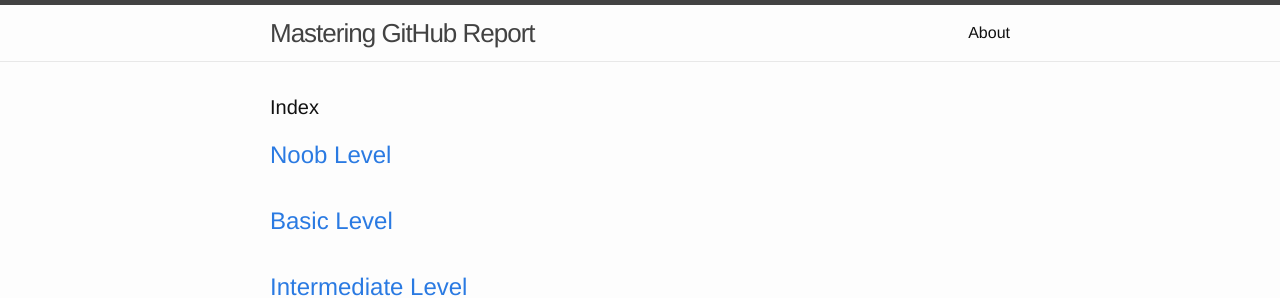
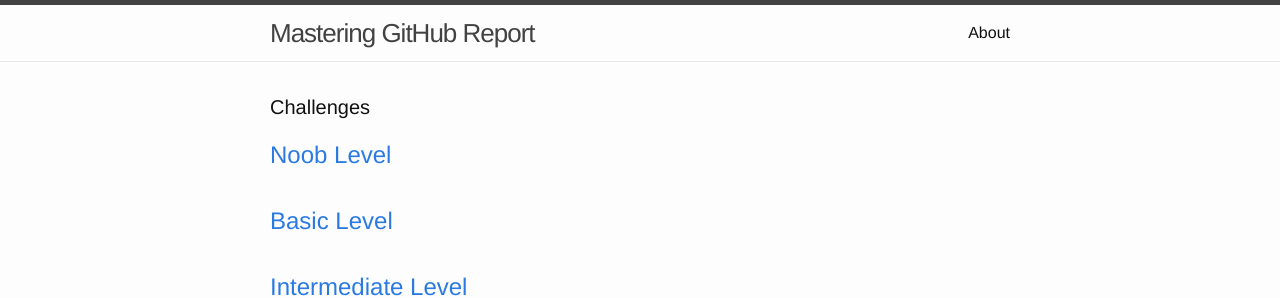
Before and after one commit to sofisa16/sofisa16.github.io, a Jekyll site: the page built from index.html, in a window 1280 px wide. Shown: the top 298 px of the page. Built offline with Jekyll 4.4.1, drawn with Linux system fonts in a browser that asks for light colours.

Commit message:
Changed index.html title

```diff
--- a/index.html
+++ b/index.html
@@ -4,7 +4,7 @@
 
 <div class="home">
 
-  <h1 class="page-heading">Index</h1>
+  <h1 class="page-heading">Challenges</h1>
 
   <ul class="post-list">
     {% for post in site.posts %}
```
